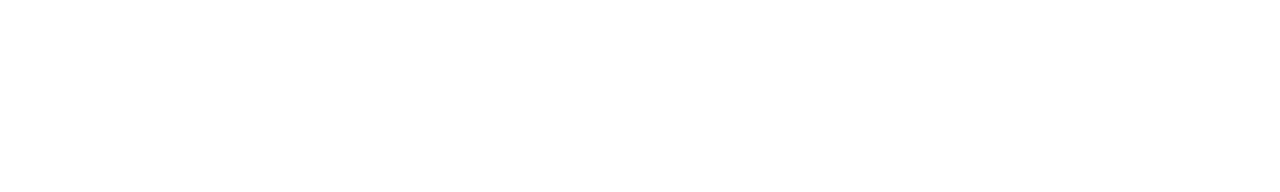
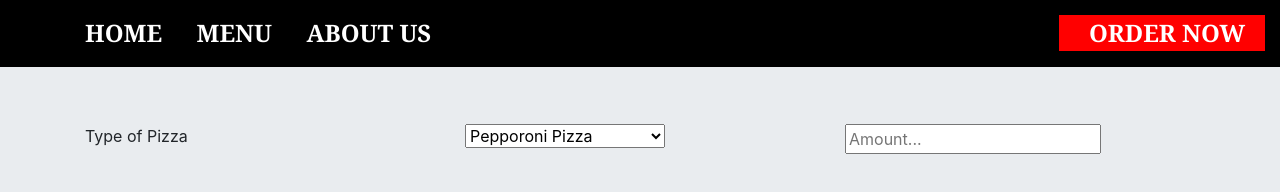
Before and after one commit to dynamodenis/DYNAMO-PIZZA-PALACE, a plain HTML site: page order.html in a window 1280 px wide. Drawn offline with Linux system fonts and the light colour scheme.

Commit message:
added order file and designing page

```diff
--- a/order.html
+++ b/order.html
@@ -0,0 +1,42 @@
+<!DOCTYPE html>
+<html lang="en">
+<head>
+    <meta charset="UTF-8">
+    <meta name="viewport" content="width=device-width, initial-scale=1.0">
+    <link rel="stylesheet" href="bootstrap.css" type="text/css" media="all">
+    <link rel="stylesheet" href="style.css" type="text/css">
+    <title>Pizza Order|| DYNAMO PALACE</title>
+</head>
+<body>
+    <div class="container-fluid menu">
+        <ul class="menulist">
+            <li><a href="index.html">HOME</a></li>
+            <li ><a href="menu.html">MENU</a></li>
+            <li ><a href="about.html">ABOUT US</a></li>
+            <li class="order"><a href="order.html">ORDER NOW</a></li>
+        </ul>
+    </div>
+    <br>
+    <div class="container">
+        <div class="orderForm">
+            <div class="row">
+                <div class="col-md-4">
+                    <label for="type">Type of Pizza</label>
+                </div>
+                <div class="col-md-4">
+                    <form action="">
+                        <select name="pizza" class="pizzaType" style="width: 200px;">
+                            <option value="pepperoni">Pepporoni Pizza</option>
+                            <option value="">Pepporoni Pizza</option>
+                        </select>
+
+                    </form>
+                </div>
+                <div class="col-md-4">
+                    <input type="text" class="price" placeholder="Amount...">
+                </div>
+            </div>
+        </div>
+    </div>
+</body>
+</html>
--- a/style.css
+++ b/style.css
@@ -135,3 +135,8 @@ footer{
 .about{
     margin-top:70px ;
 }
+
+/* THIS CODE DESIGNS THE ORDER FORM */
+.orderForm{
+    margin-top: 100px;
+}
```
